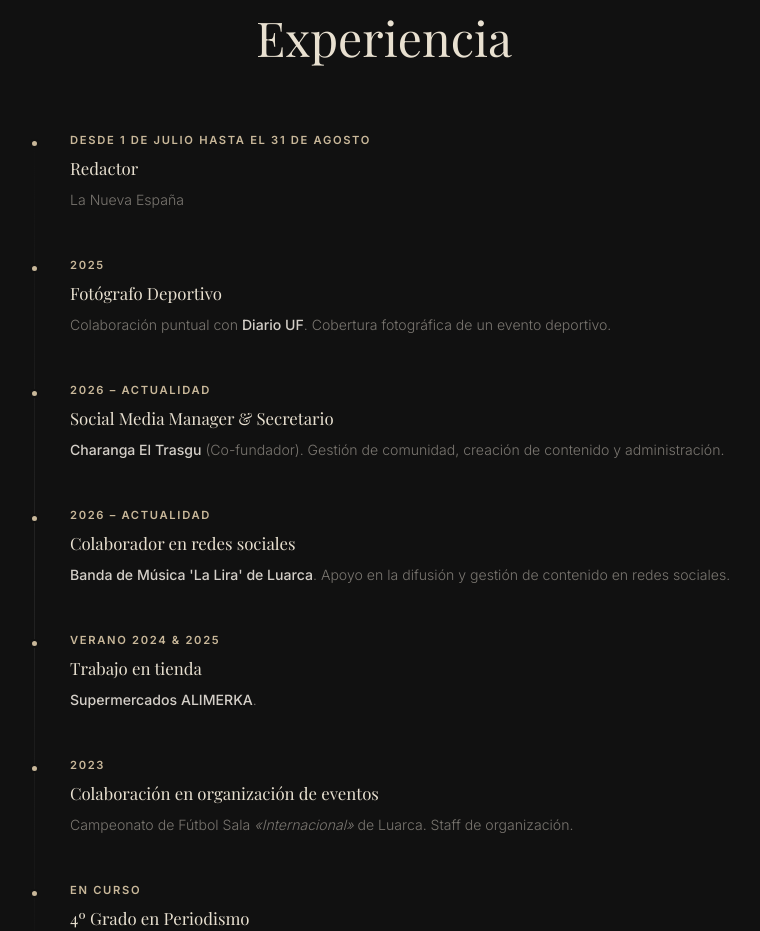
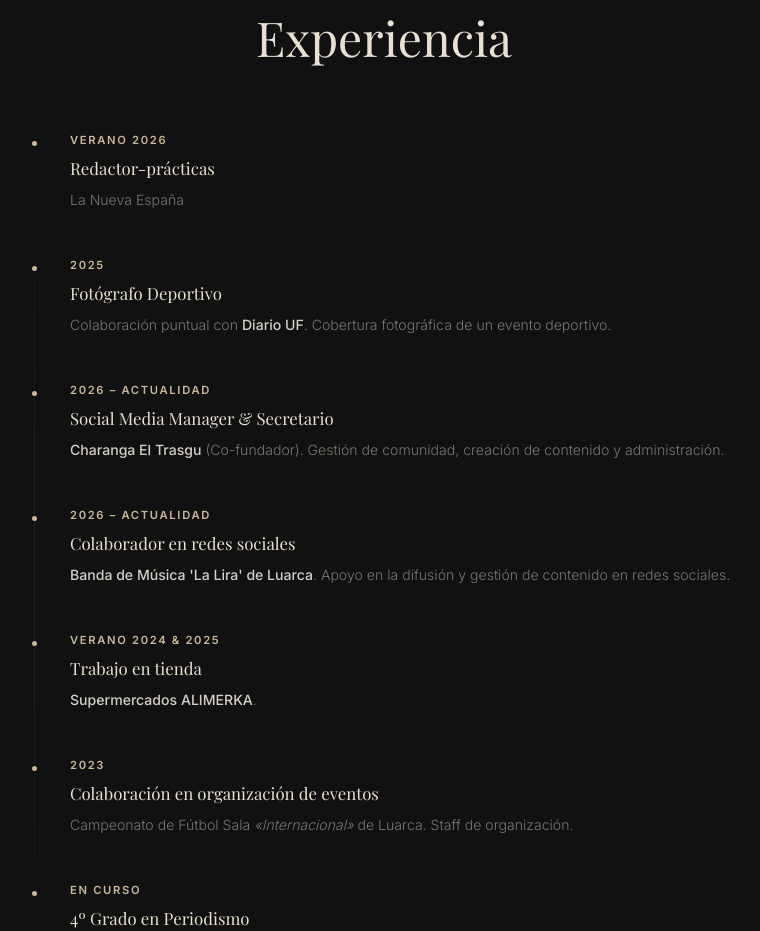
Before and after one commit to alexredruellopuga-debug/porfolio, a plain HTML site: page index.html in a window 1280 px wide. Shown: the part 3783-4714 px from the top of the page, without its empty margins (256-1016 px from the left). Drawn offline with nearby package versions, Linux system fonts and the light colour scheme; a web font is replaced by a local one.

Commit message:
Update trabajo Nueva España

```diff
--- a/index.html
+++ b/index.html
@@ -270,8 +270,8 @@
          <div class="timeline-item" data-aos="fade-up" data-aos-delay="100">
           <div class="timeline-dot"></div>
           <div class="timeline-content">
-            <span class="timeline-year">Desde 1 de julio hasta el 31 de agosto</span>
-            <h4>Redactor</h4>
+            <span class="timeline-year">Verano 2026</span>
+            <h4>Redactor-prácticas</h4>
             <p>La Nueva España</p>
           </div>
         </div>
```
